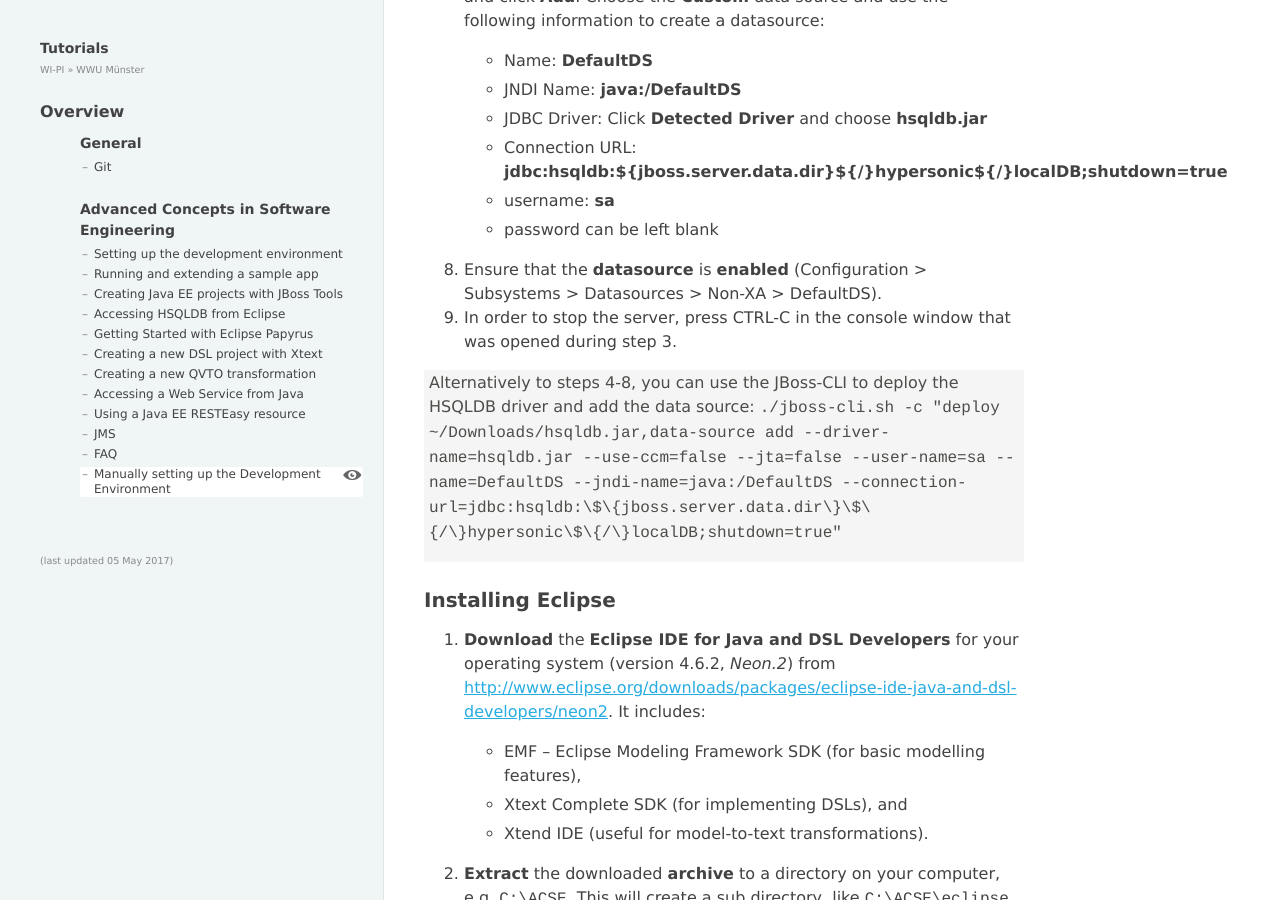
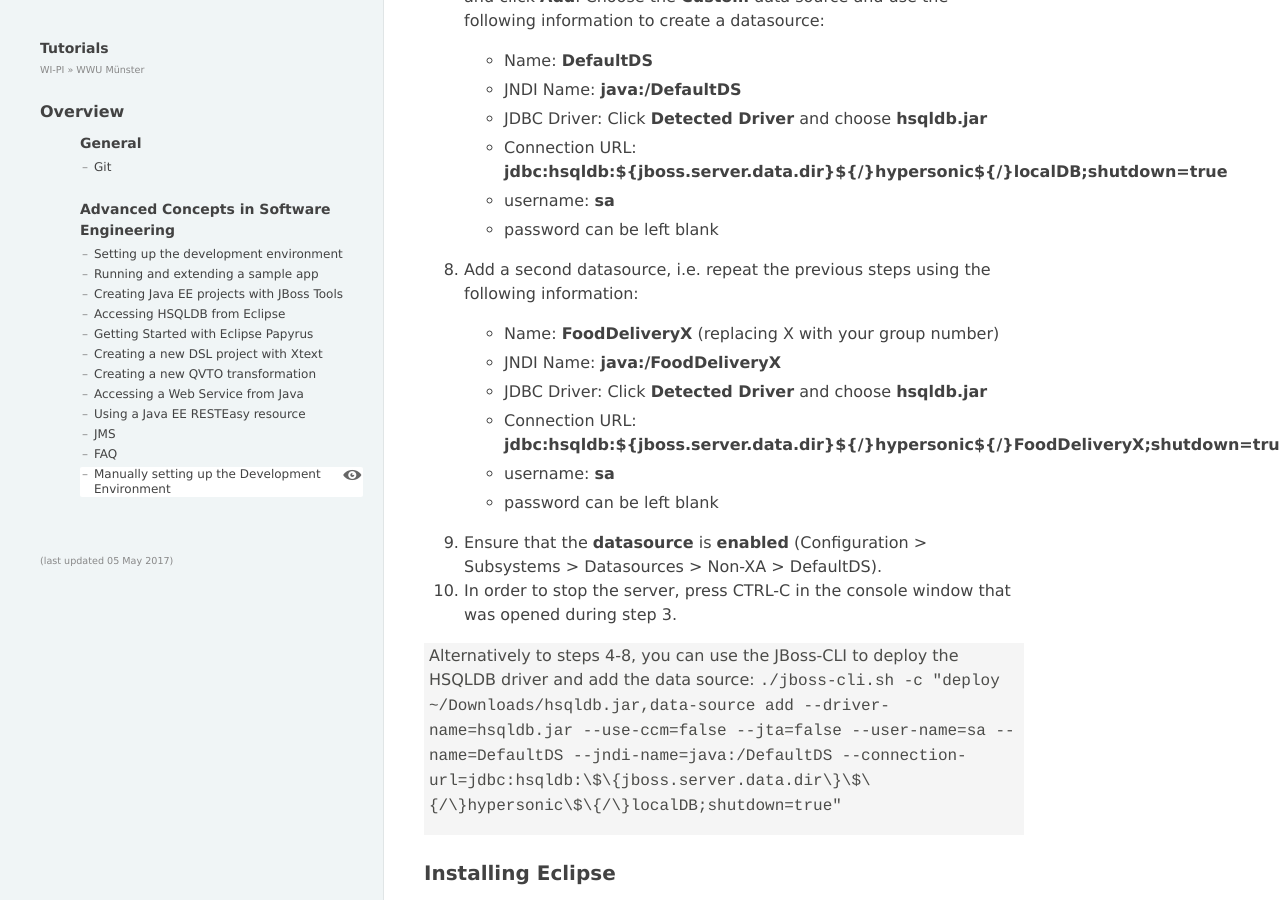
Before and after one commit to wwu-pi/tutorials, a Jekyll site: the page built from lectures/acse/510_setting_up_the_dev_environment.md, in a window 1280 px wide and 900 px high, scrolled down 1346 px. Built offline with Jekyll 4.4.1, drawn with Linux system fonts in a browser that asks for light colours.

Commit message:
Update manual installation: Add 2017 datasource

```diff
--- a/lectures/acse/510_setting_up_the_dev_environment.md
+++ b/lectures/acse/510_setting_up_the_dev_environment.md
@@ -36,6 +36,15 @@ title: Manually setting up the Development Environment
    * Connection URL: **jdbc:hsqldb:${jboss.server.data.dir}${/}hypersonic${/}localDB;shutdown=true**
    * username: **sa**
    * password can be left blank
+
+1. Add a second datasource, i.e. repeat the previous steps using the following information:
+
+    * Name: **FoodDeliveryX** (replacing X with your group number)
+    * JNDI Name: **java:/FoodDeliveryX**
+    * JDBC Driver: Click **Detected Driver** and choose **hsqldb.jar**
+    * Connection URL: **jdbc:hsqldb:${jboss.server.data.dir}${/}hypersonic${/}FoodDeliveryX;shutdown=true**
+    * username: **sa**
+    * password can be left blank
 
 1. Ensure that the **datasource** is **enabled** (Configuration > Subsystems > Datasources > Non-XA > DefaultDS).
 1. In order to stop the server, press CTRL-C in the console window that was opened during step 3.
```
